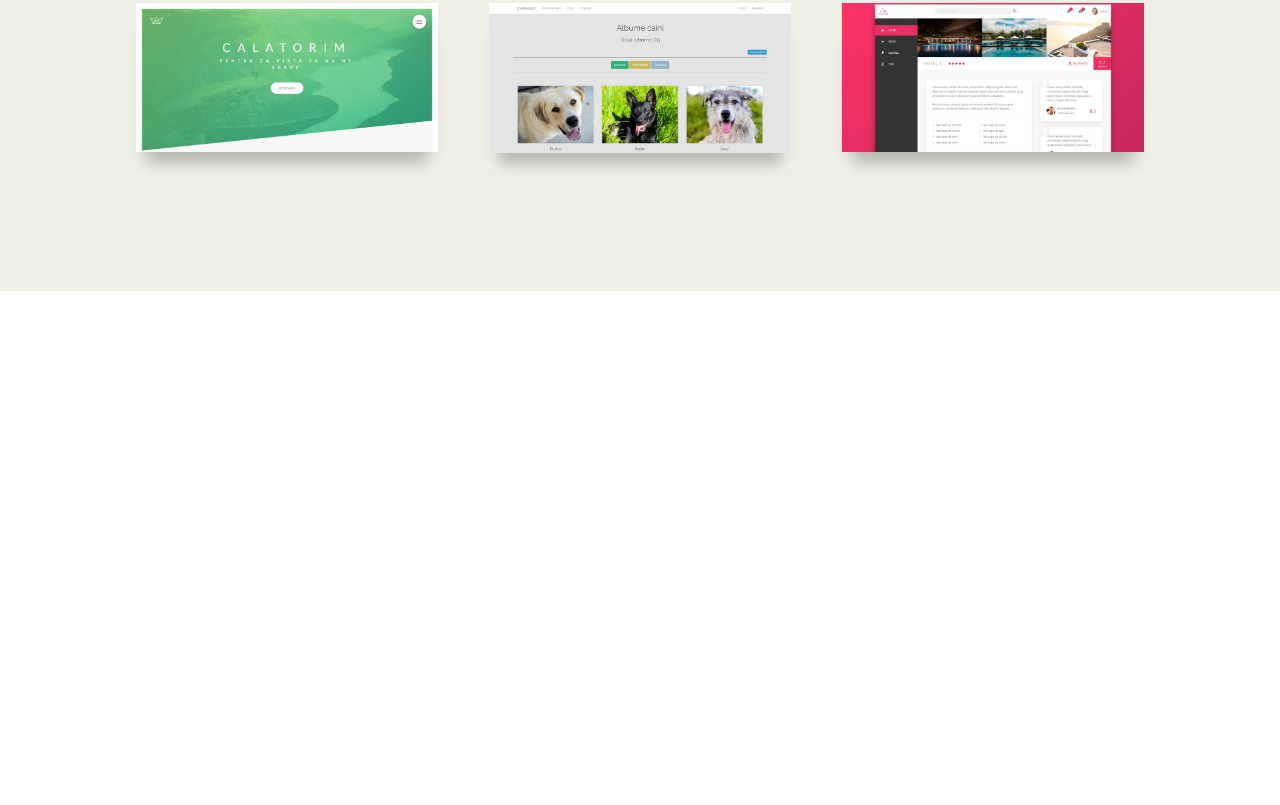
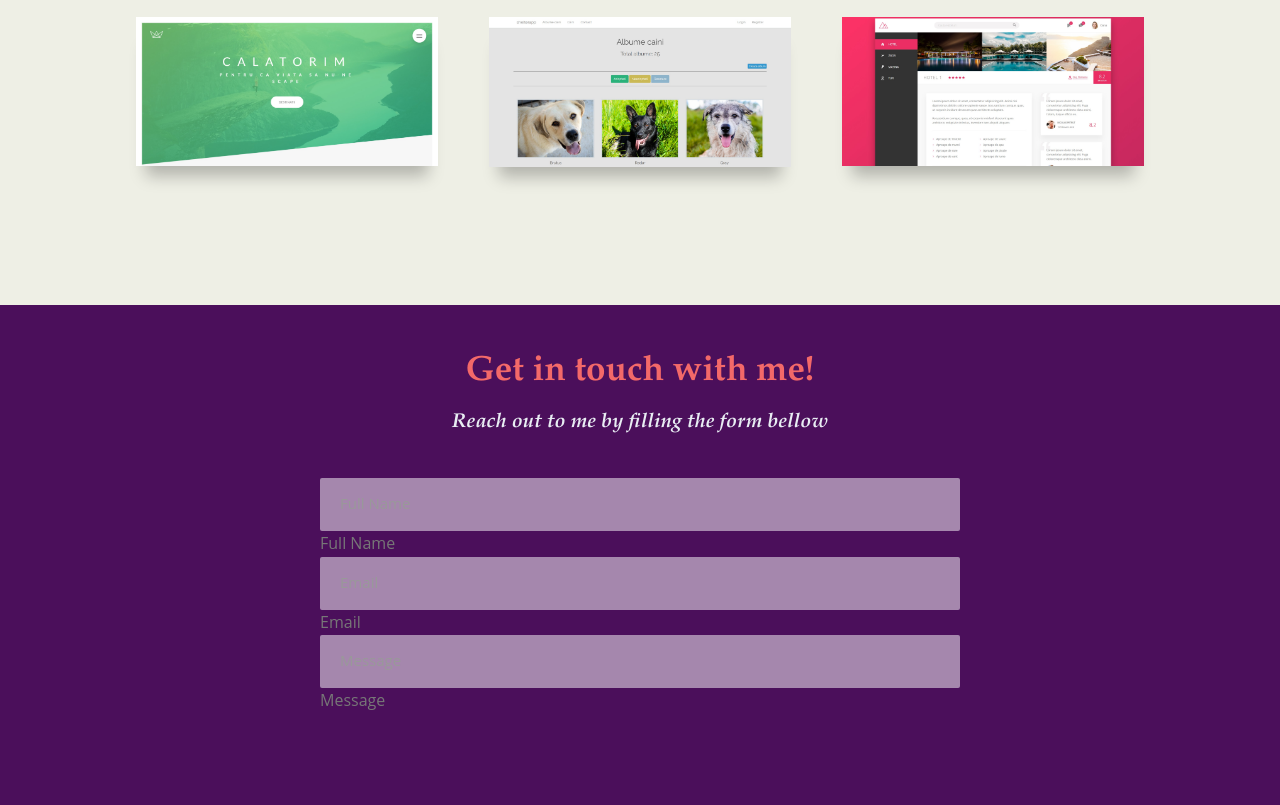
Before and after one commit to OanaGurzau/oanagurzau, a website: page index.html in a window 1280 px wide. Shown: the part 2262-3067 px from the top of the page. Before the commit the page ends 2553 px from the top, so only its background shows below. Drawn offline with Linux system fonts and the light colour scheme.

Commit message:
get in touch partial complete

```diff
--- a/index.html
+++ b/index.html
@@ -64,7 +64,8 @@
                         <p class="short-description--column__left--text">
                             <span>Free time?..</span> There's no such thing! I am currently working as a web developer at a company in Cluj-Napoca. During my off-working hours, I either create webites or volunteer for one of the many causes I'm involved in.
                         </p>
-
+                        <p class="short-description--column__left--text">
+                            PS: <span>HUGEEEE</span> animal <span>lover</span> over here.
 
                     </div>
                     <div class="short-description--column short-description--column__right">
@@ -122,7 +123,32 @@
 
 
                 </div>
+            </section>
 
+            <section class="get-in-touch">
+                <div class="get-in-touch__container">
+                    <div class="get-in-touch__heading">
+                        <h1 class="get-in-touch__heading--h1">Get in touch with me!</h1>
+                        <h2 class="get-in-touch__heading--h2">Reach out to me by filling the form bellow</h2>
+                    </div>
+
+                    <div class="get-in-touch__form">
+                        <form action="#" class="from">
+                            <div class="form__group">
+                              <input type="text" class="form__input" placeholder="Full Name" id="fullname" required />
+                              <label for="fullname" class="form__label">Full Name</label>
+                            </div>
+                            <div class="form__group">
+                              <input type="email" class="form__input" placeholder="Email" id="email" required />
+                              <label for="email" class="form__label">Email</label>
+                            </div>
+                            <div class="form__group">
+                              <input type="textarea" class="form__input" placeholder="Message" id="message" required />
+                              <label for="message" class="form__label">Message</label>
+                            </div>
+                        </form>
+                    </div>
+                </div>
             </section>
         </main>
     </body>
--- a/sass/abstracts/_variables.scss
+++ b/sass/abstracts/_variables.scss
@@ -13,3 +13,5 @@ $color-dark-grey-2: #999;
 $color-dark-grey-3: #333;
 
 $color-main-dark-purple: #290a39;
+
+$color-green: #7ed56f;
--- /dev/null
+++ b/sass/components/_form.scss
@@ -0,0 +1,81 @@
+.get-in-touch{
+    background-color: #4b0f5b;
+    height: 50rem;
+    padding: 4rem 0;
+    width: 100%;
+
+    &__container{
+        width: 50%;
+        margin: 0 auto;
+    }
+
+
+    &__form{
+
+    }
+    &__heading{
+        &--h1{
+            text-align: center;
+            font-size: 3.5rem;
+            color: $color-main-red-lighter;
+            font-family: "Palatino Linotype", "Book Antiqua", Palatino, serif;
+            margin-bottom: .5rem;
+        }
+        &--h2{
+            text-align: center;
+            font-size: 2rem;
+            color: $color-main-grey;
+            font-family: "Palatino Linotype", "Book Antiqua", Palatino, serif;
+            font-style: italic;
+            margin-bottom: 4rem;
+
+        }
+    }
+}
+
+
+.form{
+    &__input{
+        font-size: 1.5rem;
+        font-family: inherit;
+        color:inherit;
+        padding:1.5rem 2rem;
+        border-radius:2px;
+        background-color: rgba($color-white, .5);
+        border:none;
+        border-bottom: 3px solid transparent;
+        width:100%;
+        display: block;
+        transition: all .3s;
+
+        &::-webkit-input-placeholder{
+          color: $color-dark-grey-2;
+
+
+        }
+
+        &:focus{
+          outline: none;
+          box-shadow: 0 1rem 2rem rgba(0,0,0, .1);
+          border-bottom: 3px solid $color-green;
+        }
+
+        &:focus:invalid{ //cand nu e valid
+          border-bottom: 3px solid $color-main-red-lighter;
+        }
+
+        &__label{
+          font-size: 1.2rem;
+          font-weight: 700;
+          margin-left: 2rem;
+          margin-top: .7rem;
+          display: block;
+          transition: all .3s;
+          font-family: "Palatino Linotype", "Book Antiqua", Palatino, serif;
+          font-style: italic;
+
+        }
+
+
+    }
+}
--- a/sass/components/_projects.scss
+++ b/sass/components/_projects.scss
@@ -47,7 +47,7 @@
             display: block;
             max-height: 100%;
             -webkit-transition: .5s;
-            max-width: 100%;
+            width: 100%;
         }
         &--figcaption{
             background-color: #17010B;
--- a/sass/main.scss
+++ b/sass/main.scss
@@ -18,5 +18,5 @@
 @import "components/line";
 @import "components/curiculum-vitae";
 @import "components/projects";
-
+@import "components/form";
 //pages
```
Also changed, not shown: css/style.css.
